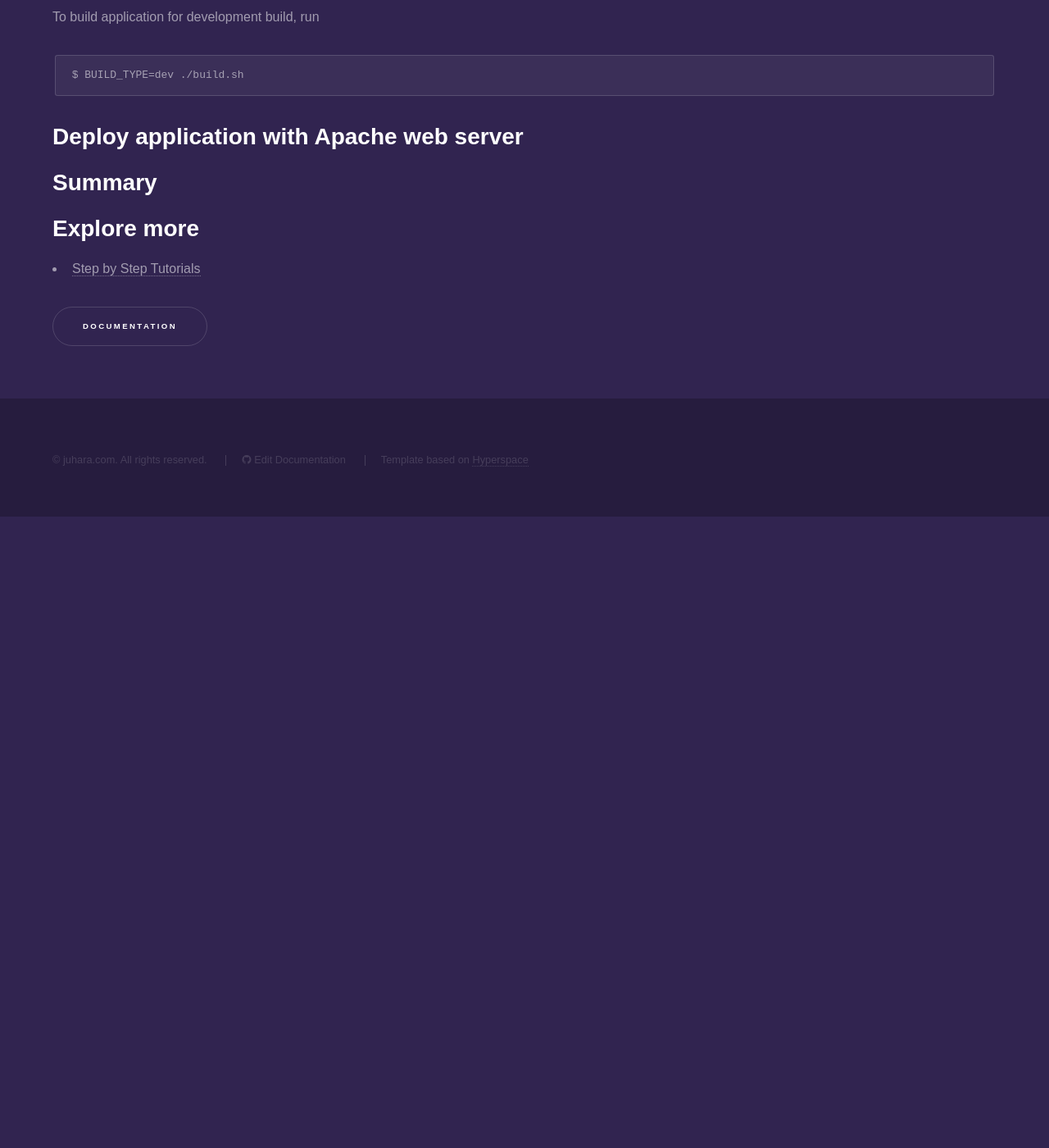
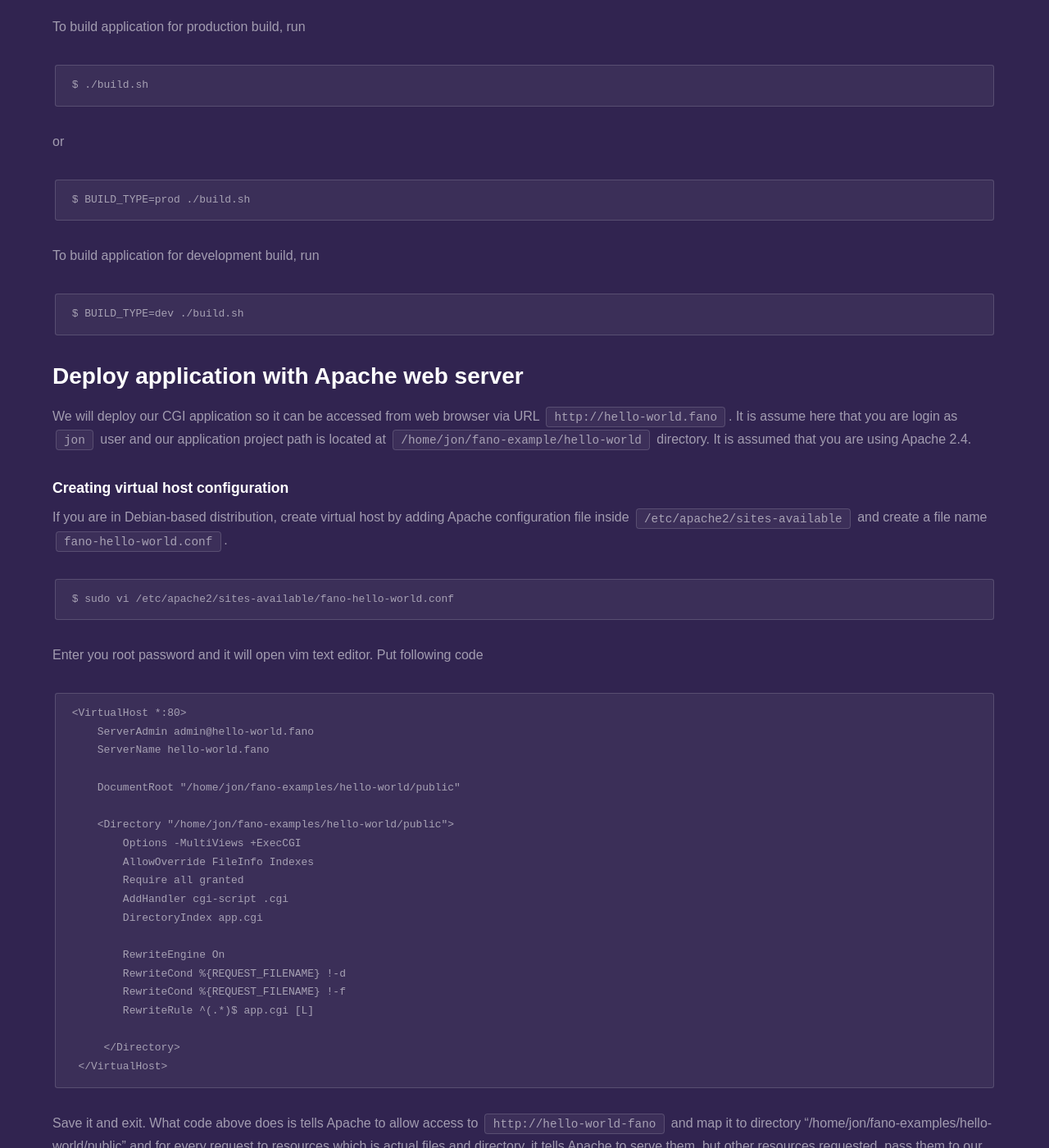
Before and after one commit to fanoframework/fanoframework.github.io, a Jekyll site: the page built from tutorials/hello-world-application/index.md, in a window 1280 px wide and 1400 px high, scrolled down 13258 px. Shown: the whole window at 82% size. Built offline with Jekyll 4.4.1, drawn with Linux system fonts in a browser that asks for light colours; our own code applies the rules of GitHub Pages for plain Markdown files; before the commit the page ends 13888 px from its top, so only the background shows below that; some of the changed text lies outside the part shown.

Commit message:
add content on hello world tutorial

````diff
--- a/tutorials/hello-world-application/index.md
+++ b/tutorials/hello-world-application/index.md
@@ -16,6 +16,8 @@ that display greeting message from scratch.
 ## Application Functionalities
 
 - Page which display greeting message. If query string `name=[a value]` is set, for example `name=Jon`, we will display string 'Hello Jon' otherwise we display 'Hello everybody'.
+
+- Our application should be accessible via dummy domain name `hello-world.fano` during development.
 
 ## Project directory structure
 
@@ -43,12 +45,17 @@ hello-world
 ----fano
 ```
 
-- `bin` directory will store any binary files generated by compiler. Our final executable application binary will be store here.
+- `bin` directory will store any binary files generated by compiler.
 - `bin/unit` will store any compiled unit binaries generated by compiler.
 - `src` directory will store our application source codes.
 - `tools` directory will store helper shell scripts.
 - `public` directory is our application document root which will contains any public assets accessible from client such CSS and JavaScript files.
 - `vendor/fano` directory will contains Fano Framework source code.
+
+In this tutorial, it is assumed that absolute path of project directory is
+
+`/home/[your username]/fano-examples/hello-world`. So if you login as `jon` user,
+then directory is `/home/jon/fano-examples/hello-world`.
 
 ## Creating git repository and add Fano Framework repository
 
@@ -494,7 +501,7 @@ $ chmod +x build.sh
 
 ### Base compiler switch configurations
 
-Create new file `hello-word/build.cfg` which will contain Free Pascal compiler switches required by application. Please consult Free Pascal documentation for
+Create new file `hello-world/build.cfg` which will contain Free Pascal compiler switches required by application. Please consult Free Pascal documentation for
 more information about these compiler switches.
 
 ```
@@ -502,8 +509,11 @@ more information about these compiler switches.
 -Fu$USER_APP_DIR$/App/Hello/Controllers
 -Fu$USER_APP_DIR$/App/Hello/Controllers/Factories
 -Fu$USER_APP_DIR$/App/Hello/Views
+-Fu$USER_APP_DIR$/App/Hello/Views/Factories
 #INCLUDE build.$BUILD_TYPE$.cfg
 ```
+
+Above configuration is basically to generate application for Linux, add controllers and views directory and include another configuration. `$USER_APP_DIR$` and `BUILD_TYPE` is environment variable that we set in `build.sh` above.
 
 ### Release compiler switch configuration
 
@@ -564,7 +574,83 @@ $ BUILD_TYPE=dev ./build.sh
 
 ## Deploy application with Apache web server
 
+We will deploy our CGI application so it can be accessed from web browser via URL
+`http://hello-world.fano`. It is assume here that you are login as `jon` user and our application project path is located at `/home/jon/fano-example/hello-world` directory. It is assumed that you are using Apache 2.4.
+
+### Creating virtual host configuration
+
+If you are in Debian-based distribution, create virtual host by adding Apache configuration file inside `/etc/apache2/sites-available` and create a file name `fano-hello-world.conf`.
+
+```
+$ sudo vi /etc/apache2/sites-available/fano-hello-world.conf
+```
+
+Enter you root password and it will open vim text editor. Put following code
+
+```
+<VirtualHost *:80>
+    ServerAdmin admin@hello-world.fano
+    ServerName hello-world.fano
+
+    DocumentRoot "/home/jon/fano-examples/hello-world/public"
+
+    <Directory "/home/jon/fano-examples/hello-world/public">
+        Options -MultiViews +ExecCGI
+        AllowOverride FileInfo Indexes
+        Require all granted
+        AddHandler cgi-script .cgi
+        DirectoryIndex app.cgi
+
+        RewriteEngine On
+        RewriteCond %{REQUEST_FILENAME} !-d
+        RewriteCond %{REQUEST_FILENAME} !-f
+        RewriteRule ^(.*)$ app.cgi [L]
+
+     </Directory>
+ </VirtualHost>
+```
+
+Save it and exit. What code above does is tells Apache to allow access to `http://hello-world-fano` and map it to directory "/home/jon/fano-examples/hello-world/public" and for every request to resources which is actual files and directory, it tells Apache to serve them, but other resources requested, pass them to our application binary.
+
+## Enable virtual host configuration
+
+If you are in Debian-based distribution, you need to enable virtual host configuration and tell Apache to reload configuration by running
+
+```
+$ sudo a2ensite fano-hello.conf
+$ sudo service apache2 reload
+```
+
+If you are in Fedora-based, you only need to tells Apache to reload configuration
+
+```
+$ sudo systemctl reload apache2
+```
+
+## Associate domain name with IP
+For our development purpose, we only need to add entry to `/etc/hosts` files and
+add following line
+
+```
+127.0.0.1 hello-world.fano
+```
+
+If you want to use real domain name and server, you may want to setup DNS record to point to machine where Apache runs.
+
+## Run it from browser
+
+Open web browser and go to `http://hello-world.fano`, if all go well, you should be greeted with page *Hello everybody*. If you use URL `http://hello-world.fano?name=jon`, you should see page *Hello jon*. If you try to access resources which not exists, `ERouteHandlerNotFound` exception is triggered.
+
 ## Summary
+
+In in this tutorial, you have learned
+
+- How to setup web application project directory with Fano Framework from scratch.
+- How to create main application.
+- How to create routes and controller and view and its related factory and,
+- How to connect them with dependency container.
+- How to create shell script to helps build application
+- How to deploy application with Apache web server.
 
 ## Explore more
 
````
